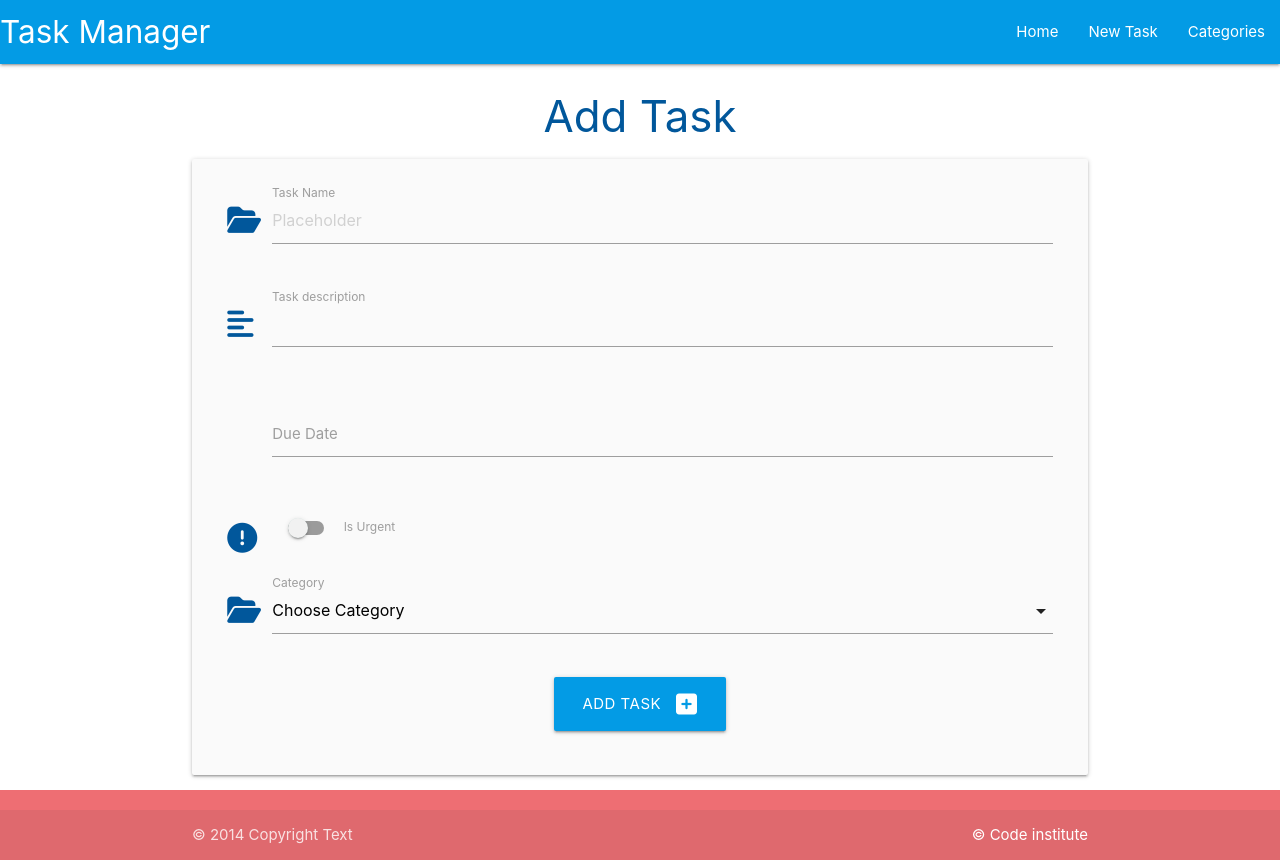
After one commit to ZakariyeNor/crudDbfinale, a Flask app: page /add_task in a window 1280 px wide. The commit adds this page. Run offline with Flask 3, Linux system fonts and the light colour scheme; data that the repository does not hold is empty; some libraries are stand-ins or nearby versions.

Commit message:
Add to the new task logic and form

```diff
--- a/taskmanager/routes.py
+++ b/taskmanager/routes.py
@@ -35,9 +35,27 @@ def edit_category(category_id):
 
 
 
-@app.route("/delete_category/<int:category_id>", methods=["GET", "POST"])
+@app.route("/delete_category/<int:category_id>")
 def delete_category(category_id):
     category = Category.query.get_or_404(category_id)
     db.session.delete(category)
     db.session.commit()
     return redirect(url_for("categories"))
+
+
+
+@app.route("/add_task", methods=["GET", "POST"])
+def add_task():
+    categories = list(Category.query.order_by(Category.category_name).all())
+    if request.method == "POST":
+        task = Task(
+            task_name=request.form.get("task_name"),
+            task_description=request.form.get("task_description"),
+            is_urgent=bool(True if request.form.get("is_urgent") else False),
+            due_date=request.form.get("due_date"),
+            category_id=request.form.get("category_id"),
+        )
+        db.session.add(task)
+        db.session.commit()
+        return redirect(url_for("home"))
+    return render_template("add_task.html", categories=categories)
--- a/taskmanager/static/js/script.js
+++ b/taskmanager/static/js/script.js
@@ -1,4 +1,16 @@
 document.addEventListener('DOMContentLoaded', function() {
     let sidenav = document.querySelectorAll('.sidenav');
     M.Sidenav.init(sidenav);
+
+
+    let datepicker = document.querySelectorAll('.datepicker');
+    M.Datepicker.init(datepicker, {
+      format: "dd mmmm, yyyy",
+      i18n: {done: "select"}
+    });
+
+    let select = document.querySelectorAll('select');
+    M.FormSelect.init(select);
+
+
   });
--- /dev/null
+++ b/taskmanager/templates/add_task.html
@@ -0,0 +1,78 @@
+{% extends "base.html" %}
+{% block content %}
+    <h3 class="light-blue-text text-darken-4 center-align">Add Task</h3>
+
+    <div class="row card-panel grey lighten-5">
+        <form class="col s12" method="POST" action="{{ url_for('add_task') }}">
+            <!-- Task name -->
+            <div class="row">
+                <div class="input-field col s12">
+                    <i class="fas fa-folder-open prefix light-blue-text text-darken-4"></i>
+                    <input placeholder="Placeholder" name="task_name" id="task_name" minlength="3" maxlength="25" type="text" class="validate" required>
+                    <label for="task_name">Task Name</label>
+                </div>
+            </div>
+
+            <!-- Task Description -->
+            <div class="row">
+                <div class="input-field col s12">
+                    <i class="fas fa-align-left prefix light-blue-text text-darken-4"></i>
+                    <textarea placeholder="Placeholder" name="task_description" id="task_description" minlength="50" maxlength="200" type="text"
+                        class="materialize-textarea validate" required>
+                    </textarea>
+                    <label for="task_description">Task description</label>
+                </div>
+            </div>
+
+            <!-- Due date -->
+            <div class="row">
+                <div class="input-field col s12">
+                    <i class="fas fa-calender-alt prefix light-blue-text text-darken-4"></i>
+                    <input name="due_date" id="due_date" type="text" class="datepicker materialize-textarea validate" required>
+                    <label for="due_date">Due Date</label>
+                </div>
+            </div>
+
+            <!-- is_urgent -->
+            <div class="row">
+                <div class="input-field col s12">
+                    <!-- Switch -->
+                    <div class="switch">
+                        <i class="fas fa-exclamation-circle prefix light-blue-text text-darken-4"></i>
+                        <label for="is_urgent">
+                        <input name="is_urgent" id="is_urgent" type="checkbox">
+                        <input type="checkbox">
+                        <span class="lever"></span>
+                        Is Urgent
+                        </label>
+                    </div>
+                </div>
+            </div>
+
+             <!-- category_id -->
+             <div class="row">
+                <div class="input-field col s12">
+                    <i class="fas fa-folder-open prefix light-blue-text text-darken-4"></i>
+                        <select id="category_id" name="category_id" class="validate" required>
+                          <option value="" disabled selected>Choose Category</option>
+                        {% for category in categories %}
+                            <option value="{{ category.id }}">{{ category.category_name }}</option>
+                        {% endfor %}
+                        </select>
+                        <label for="category_name">Category</label>
+                </div>
+            </div>
+
+
+            <!-- submit button -->
+             <div class="row">
+                <div class="col s12 center-align">
+                    <button type="submit" class="btn-large light-blue darken-1">
+                        Add task <i class="fas fa-plus-square right"></i>
+                    </button>
+                </div>
+             </div>
+        </form>
+    </div>
+
+{% endblock %}
--- a/taskmanager/templates/base.html
+++ b/taskmanager/templates/base.html
@@ -23,7 +23,7 @@
               <a href="#" data-target="mobile-demo" class="sidenav-trigger"><i class="fa-solid fa-bars"></i></a>
               <ul class="right hide-on-med-and-down">
                 <li><a href="{{ url_for('home') }}">Home</a></li>
-                <li><a href="{{ url_for('add_category') }}">New Task</a></li>
+                <li><a href="{{ url_for('add_task') }}">New Task</a></li>
                 <li><a href="{{ url_for('categories') }}">Categories</a></li>
               </ul>
             </div>
@@ -32,7 +32,7 @@
         <!-- mobile sidenav -->
           <ul class="sidenav" id="mobile-demo">
             <li><a href="{{ url_for('home') }}">Home</a></li>
-            <li><a href="{{ url_for('add_category') }}">New Task</a></li>
+            <li><a href="{{ url_for('add_task') }}">New Task</a></li>
             <li><a href="{{ url_for('categories') }}">Categories</a></li>
           </ul>
     </header>
```
Also changed, not shown: taskmanager/templates/tasks.html (+7 -0 lines).
